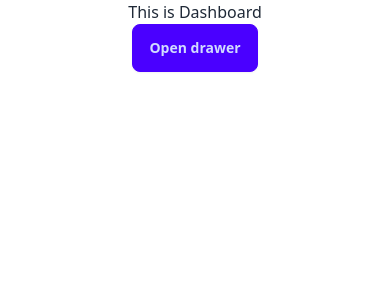
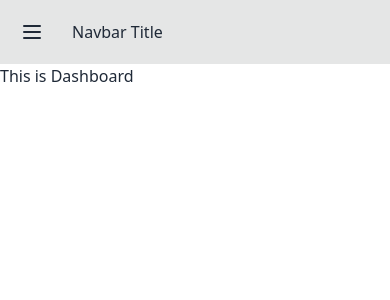
Before and after one commit to Amzad100/MyBookApp, a React (Vite) app: page /dashboard in a window 390 px wide. Shown: the top 300 px of the page. Built offline with nearby package versions, Linux system fonts and the light colour scheme.

Commit message:
Login and signUp page added

```diff
--- a/package.json
+++ b/package.json
@@ -10,6 +10,7 @@
     "preview": "vite preview"
   },
   "dependencies": {
+    "firebase": "^10.12.1",
     "localforage": "^1.10.0",
     "lottie-react": "^2.4.0",
     "match-sorter": "^6.3.4",
--- /dev/null
+++ b/src/AuthProvider/AuthProvider.jsx
@@ -0,0 +1,23 @@
+import { GoogleAuthProvider, getAuth, signInWithPopup } from "firebase/auth";
+import { createContext } from "react";
+import { app } from "../Firebase/firebase.config";
+
+export const AuthContext = createContext(null);
+
+const auth = getAuth(app);
+
+// eslint-disable-next-line react/prop-types
+const AuthProvider = ({ children }) => {
+  const googleProvider = new GoogleAuthProvider();
+
+  const googleLogin = () => {
+    return signInWithPopup(auth, googleProvider);
+  };
+
+  const authInfo = { googleLogin };
+  return (
+    <AuthContext.Provider value={authInfo}>{children}</AuthContext.Provider>
+  );
+};
+
+export default AuthProvider;
--- /dev/null
+++ b/src/Firebase/firebase.config.js
@@ -0,0 +1,11 @@
+import { initializeApp } from "firebase/app";
+const firebaseConfig = {
+  apiKey: import.meta.env.VITE_apiKey,
+  authDomain: import.meta.env.VITE_authDomain,
+  projectId: import.meta.env.VITE_projectId,
+  storageBucket: import.meta.env.VITE_storageBucket,
+  messagingSenderId: import.meta.env.VITE_messagingSenderId,
+  appId: import.meta.env.VITE_appId
+};
+
+export const app = initializeApp(firebaseConfig);
--- a/src/Layouts/DashboardLayout.jsx
+++ b/src/Layouts/DashboardLayout.jsx
@@ -2,87 +2,55 @@ import { Outlet } from "react-router-dom";
 
 export default function DashboardLayout() {
   return (
-    // <div>
-    //   <div className="drawer">
-    //     <input id="my-drawer-3" type="checkbox" className="drawer-toggle" />
-    //     <div className="drawer-content flex flex-col">
-    //       {/* Navbar */}
-    //       <div className="w-full navbar bg-base-300">
-    //         <div className="flex-none lg:hidden">
-    //           <label
-    //             htmlFor="my-drawer-3"
-    //             aria-label="open sidebar"
-    //             className="btn btn-square btn-ghost"
-    //           >
-    //             <svg
-    //               xmlns="http://www.w3.org/2000/svg"
-    //               fill="none"
-    //               viewBox="0 0 24 24"
-    //               className="inline-block w-6 h-6 stroke-current"
-    //             >
-    //               <path
-    //                 strokeLinecap="round"
-    //                 strokeLinejoin="round"
-    //                 strokeWidth="2"
-    //                 d="M4 6h16M4 12h16M4 18h16"
-    //               ></path>
-    //             </svg>
-    //           </label>
-    //         </div>
-    //         <div className="flex-1 px-2 mx-2">Navbar Title</div>
-    //         <div className="flex-none hidden lg:block">
-    //           <ul className="menu menu-horizontal">
-    //             {/* Navbar menu content here */}
-    //             <li>
-    //               <a>Navbar Item 1</a>
-    //             </li>
-    //             <li>
-    //               <a>Navbar Item 2</a>
-    //             </li>
-    //           </ul>
-    //         </div>
-    //       </div>
-    //       {/* Page content here */}
-    //       <Outlet/>
-    //     </div>
-    //     <div className="drawer-side">
-    //       <label
-    //         htmlFor="my-drawer-3"
-    //         aria-label="close sidebar"
-    //         className="drawer-overlay"
-    //       ></label>
-    //       <ul className="menu p-4 w-80 min-h-full bg-base-200">
-    //         {/* Sidebar content here */}
-    //         <li>
-    //           <a>Sidebar Item 1</a>
-    //         </li>
-    //         <li>
-    //           <a>Sidebar Item 2</a>
-    //         </li>
-    //       </ul>
-    //     </div>
-    //   </div>
-    // </div>
-    <div>
-      <div className="drawer lg:drawer-open">
-        <input id="my-drawer-2" type="checkbox" className="drawer-toggle" />
-        <div className="drawer-content flex flex-col items-center justify-center">
+    <div className="drawer">
+      <input id="my-drawer-3" type="checkbox" className="drawer-toggle" />
+      <div className="drawer-content flex flex-col">
+        {/* Navbar */}
+        <div className="w-full navbar bg-base-300">
+          <div className="flex-none lg:hidden">
+            <label
+              htmlFor="my-drawer-3"
+              aria-label="open sidebar"
+              className="btn btn-square btn-ghost"
+            >
+              <svg
+                xmlns="http://www.w3.org/2000/svg"
+                fill="none"
+                viewBox="0 0 24 24"
+                className="inline-block w-6 h-6 stroke-current"
+              >
+                <path
+                  strokeLinecap="round"
+                  strokeLinejoin="round"
+                  strokeWidth="2"
+                  d="M4 6h16M4 12h16M4 18h16"
+                ></path>
+              </svg>
+            </label>
+          </div>
+          <div className="flex-1 px-2 mx-2">Navbar Title</div>
+          <div className="flex-none hidden lg:block">
+            <ul className="menu menu-horizontal">
+              {/* Navbar menu content here */}
+              <li>
+                <a>Navbar Item 1</a>
+              </li>
+              <li>
+                <a>Navbar Item 2</a>
+              </li>
+            </ul>
+          </div>
+        </div>
         {/* Page content here */}
-          <Outlet/>
-          <label
-            htmlFor="my-drawer-2"
-            className="btn btn-primary drawer-button lg:hidden"
-          >
-            Open drawer
-          </label>
+        <Outlet />
       </div>
       <div className="drawer-side">
         <label
-            htmlFor="my-drawer-2"
+          htmlFor="my-drawer-3"
           aria-label="close sidebar"
           className="drawer-overlay"
         ></label>
-          <ul className="menu p-4 w-80 min-h-full bg-base-200 text-base-content">
+        <ul className="menu p-4 w-80 min-h-full bg-base-200">
           {/* Sidebar content here */}
           <li>
             <a>Sidebar Item 1</a>
@@ -93,6 +61,5 @@ export default function DashboardLayout() {
         </ul>
       </div>
     </div>
-    </div>
   );
 }
--- /dev/null
+++ b/src/components/Login-Registration/GitHubLogin.jsx
@@ -0,0 +1,10 @@
+import { FaGithub } from "react-icons/fa";
+
+export default function GitHubLogin() {
+  return (
+    <div className=" bg-cyan-400 px-5 py-3 rounded-md flex justify-center items-center">
+      <FaGithub className="text-xl text-black"></FaGithub>
+      <button className="text-black font-semibold">GitHub</button>
+    </div>
+  );
+}
--- /dev/null
+++ b/src/components/Login-Registration/GoogleLogin.jsx
@@ -0,0 +1,10 @@
+import { FcGoogle } from "react-icons/fc";
+
+export default function GoogleLogin() {
+  return (
+    <div className=" bg-green-400 px-5 py-3 rounded-md flex justify-center items-center">
+      <FcGoogle className="text-xl"></FcGoogle>
+      <button className="text-white font-semibold">Google</button>
+    </div>
+  );
+}
--- a/src/components/Login/Login.jsx
+++ b/src/components/Login/Login.jsx
@@ -1,18 +1,24 @@
 import Lottie from "lottie-react";
-import { FaGithub } from "react-icons/fa";
-import { FcGoogle } from "react-icons/fc";
 import { Link } from "react-router-dom";
-import ani from "./login.json"
+import ani from "./login.json";
+import GoogleLogin from "../Login-Registration/GoogleLogin";
+import GitHubLogin from "../Login-Registration/GitHubLogin";
 
 export default function Login() {
+  const handleSUbmit = (e) => {
+    e.preventDefault();
+
+    const form = e.target;
+    const email = form.email.value;
+    const password = form.password.value;
+
+    console.log(email, password);
+  };
   return (
     <div>
       <div className="flex flex-col-reverse lg:flex-row justify-center items-center gap-3 py-3">
         <div className="flex justify-center items-center lg:py-[5%] px-[2%] md:w-1/2">
-          <form
-            className="max-w-sm w-full text-center"
-            // onSubmit={handleSubmit(onSubmit)}
-          >
+          <form onSubmit={handleSUbmit} className="max-w-sm w-full text-center">
             <div className="form-control">
               <h1 className=" text-3xl font-semibold text-center my-5 border-b-2 border-[#f4976c] py-2">
                 Login Now
@@ -26,10 +32,6 @@ export default function Login() {
                 type="text"
                 placeholder="Email"
                 className="input input-bordered input-accent w-full"
-                // {...register("Email", {
-                //   required: true,
-                //   pattern: /^\S+@\S+$/i,
-                // })}
               />
 
               <label className="label">
@@ -40,7 +42,6 @@ export default function Login() {
               <input
                 type="password"
                 placeholder="Password"
-                // {...register("Password", { required: true })}
                 className="input input-bordered input-accent w-full "
               />
 
@@ -60,16 +61,11 @@ export default function Login() {
               </div>
               <div className="divider">Or Sign in With</div>
               <div className="flex justify-around items-center gap-2">
-                <div
-                //   onClick={handleGoogleSignin}
-                  className=" bg-green-400 px-5 py-3 rounded-md flex justify-center items-center"
-                >
-                  <FcGoogle className="text-xl"></FcGoogle>
-                  <button className="text-white font-semibold">Google</button>
+                <div>
+                  <GoogleLogin />
                 </div>
-                <div className=" bg-cyan-400 px-5 py-3 rounded-md flex justify-center items-center">
-                  <FaGithub className="text-xl text-black"></FaGithub>
-                  <button className="text-black font-semibold">GitHub</button>
+                <div>
+                  <GitHubLogin />
                 </div>
               </div>
             </div>
--- /dev/null
+++ b/src/hooks/useAuth.jsx
@@ -0,0 +1,9 @@
+import { useContext } from "react";
+import { AuthContext } from "../AuthProvider/AuthProvider";
+
+const useAuth = () => {
+  const auth = useContext(AuthContext);
+  return auth;
+};
+
+export default useAuth;
```
Also changed, not shown: src/main.jsx (+4 -3 lines), 1 other file (tests, documents, lock files or other folders). Lines whose indentation alone changed are shown as unchanged.
